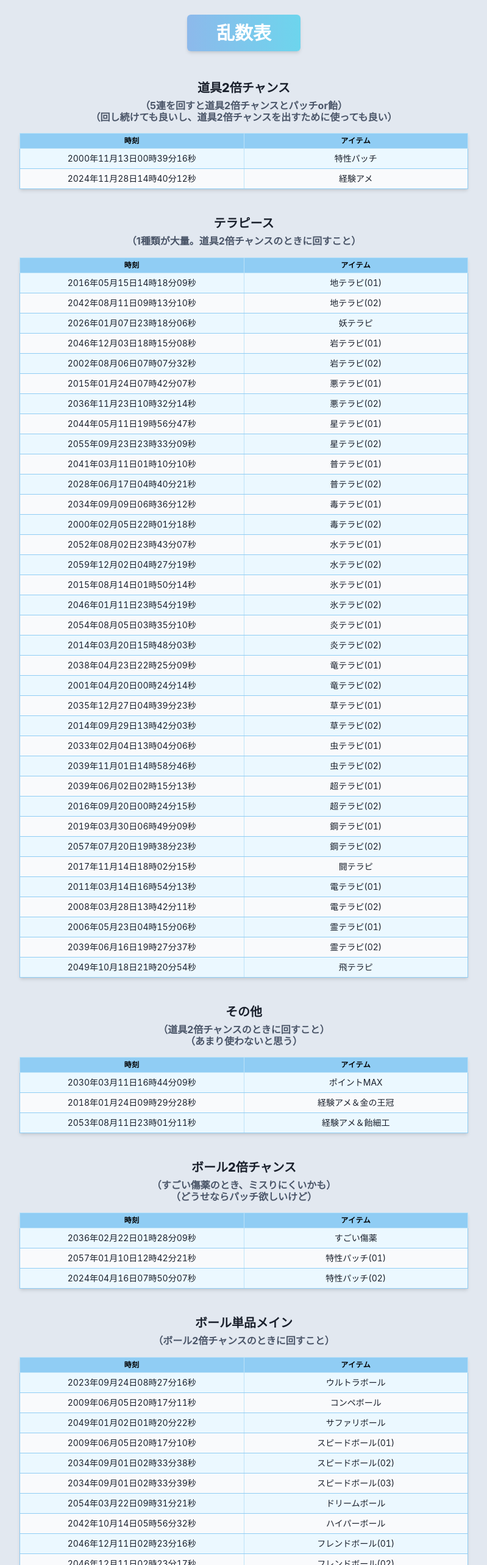
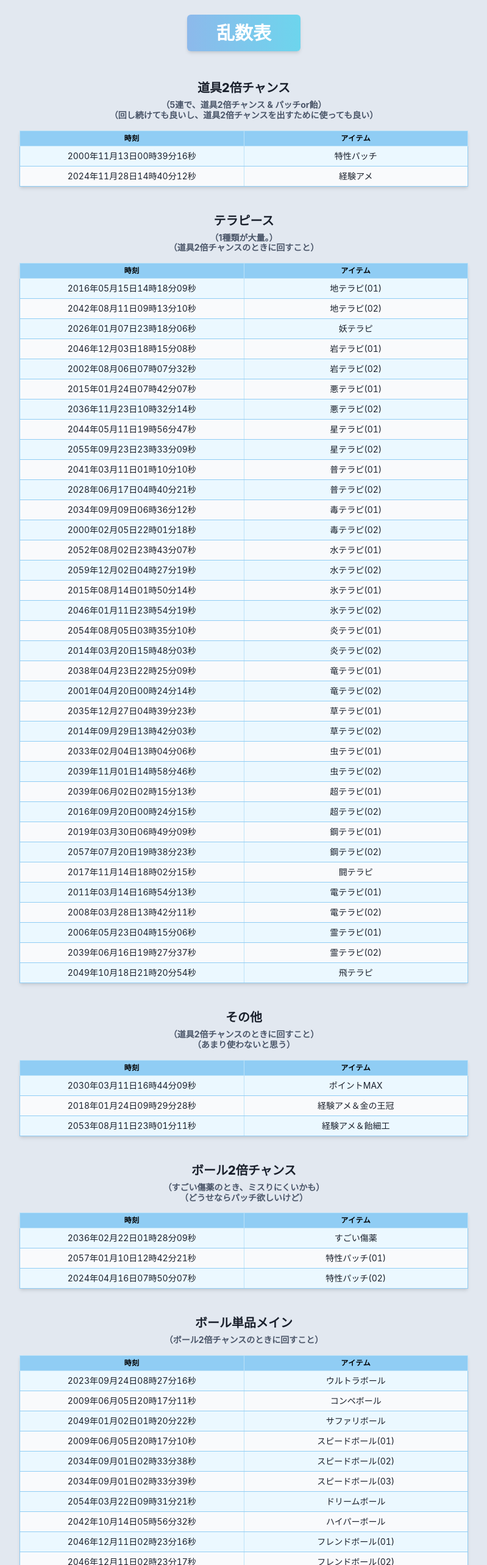
Before and after one commit to Shiori-Takanashi/printer-app, a React (Vite) app: page / in a window 1280 px wide. Shown: the top 2566 px of the page at 61% size, without its empty margins (240-1039 px from the left). Built offline with nearby package versions, Linux system fonts and the light colour scheme.

Commit message:
font fix

```diff
--- a/src/components/CategoryBlock.jsx
+++ b/src/components/CategoryBlock.jsx
@@ -30,35 +30,36 @@ export default function CategoryBlock({ category, items }) {
                             {category}
                         </Box>
                         {category === 'ボール各種' && (
-                            <Box as="span" mt={2} fontSize="md" color="gray.600">
+                            <Box as="span" mt={2} fontSize="sm" color="gray.600">
                                 （1連回すとボール2倍チャンスが来る）<br />
                                 （戻らずに10連で回すだけ）
                             </Box>
                         )}
                         {category === 'テラピース' && (
-                            <Box as="span" mt={2} fontSize="md" color="gray.600">
-                                （1種類が大量。道具2倍チャンスのときに回すこと）
+                            <Box as="span" mt={2} fontSize="sm" color="gray.600">
+                                （1種類が大量。）<br />
+                                （道具2倍チャンスのときに回すこと）
                             </Box>
                         )}
                         {category === '道具2倍チャンス' && (
-                            <Box as="span" mt={2} fontSize="md" color="gray.600">
-                                （5連を回すと道具2倍チャンスとパッチor飴）<br />
+                            <Box as="span" mt={2} fontSize="sm" color="gray.600">
+                                （5連で、道具2倍チャンス & パッチor飴）<br />
                                 （回し続けても良いし、道具2倍チャンスを出すために使っても良い）
                             </Box>
                         )}
                         {category === 'その他' && (
-                            <Box as="span" mt={2} fontSize="md" color="gray.600">
+                            <Box as="span" mt={2} fontSize="sm" color="gray.600">
                                 （道具2倍チャンスのときに回すこと）<br />
                                 （あまり使わないと思う）
                             </Box>
                         )}
                         {category === 'ボール単品メイン' && (
-                            <Box as="span" mt={2} fontSize="md" color="gray.600">
+                            <Box as="span" mt={2} fontSize="sm" color="gray.600">
                                 （ボール2倍チャンスのときに回すこと）
                             </Box>
                         )}
                         {category === 'ボール2倍チャンス' && (
-                            <Box as="span" mt={2} fontSize="md" color="gray.600">
+                            <Box as="span" mt={2} fontSize="sm" color="gray.600">
                                 （すごい傷薬のとき、ミスりにくいかも）<br />
                                 （どうせならパッチ欲しいけど）
                             </Box>
--- a/src/components/SequenceTable.jsx
+++ b/src/components/SequenceTable.jsx
@@ -17,7 +17,7 @@ export default function SequenceTable({ sequence }) {
                         borderWidth="1px"
                         borderColor="blackAlpha.500"
                         borderStyle="solid"
-                        fontSize="smaller"
+                        fontSize="xs"
                         userSelect="none"
                     >
                         {seq.button}
@@ -30,7 +30,7 @@ export default function SequenceTable({ sequence }) {
                         borderWidth="1px"
                         borderColor="blackAlpha.500"
                         borderStyle="solid"
-                        fontSize="smaller"
+                        fontSize="xs"
                         userSelect="none"
                     >
                         待機
@@ -44,7 +44,7 @@ export default function SequenceTable({ sequence }) {
                 borderWidth="1px"
                 borderColor="blackAlpha.500"
                 borderStyle="solid"
-                fontSize="smaller"
+                fontSize="xs"
                 userSelect="none"
             >
                 {sequence[len - 1].button}
@@ -63,7 +63,7 @@ export default function SequenceTable({ sequence }) {
                         borderWidth="1px"
                         borderColor="blackAlpha.500"
                         borderStyle="solid"
-                        fontSize="smaller"
+                        fontSize="xs"
                         userSelect="none"
                     >
                         {seq.press}
@@ -76,7 +76,7 @@ export default function SequenceTable({ sequence }) {
                         borderWidth="1px"
                         borderColor="blackAlpha.500"
                         borderStyle="solid"
-                        fontSize="smaller"
+                        fontSize="xs"
                         userSelect="none"
                     >
                         {seq.pause}
@@ -90,7 +90,7 @@ export default function SequenceTable({ sequence }) {
                 borderWidth="1px"
                 borderColor="blackAlpha.500"
                 borderStyle="solid"
-                fontSize="smaller"
+                fontSize="xs"
                 userSelect="none"
             >
                 {sequence[len - 1].press}
```
